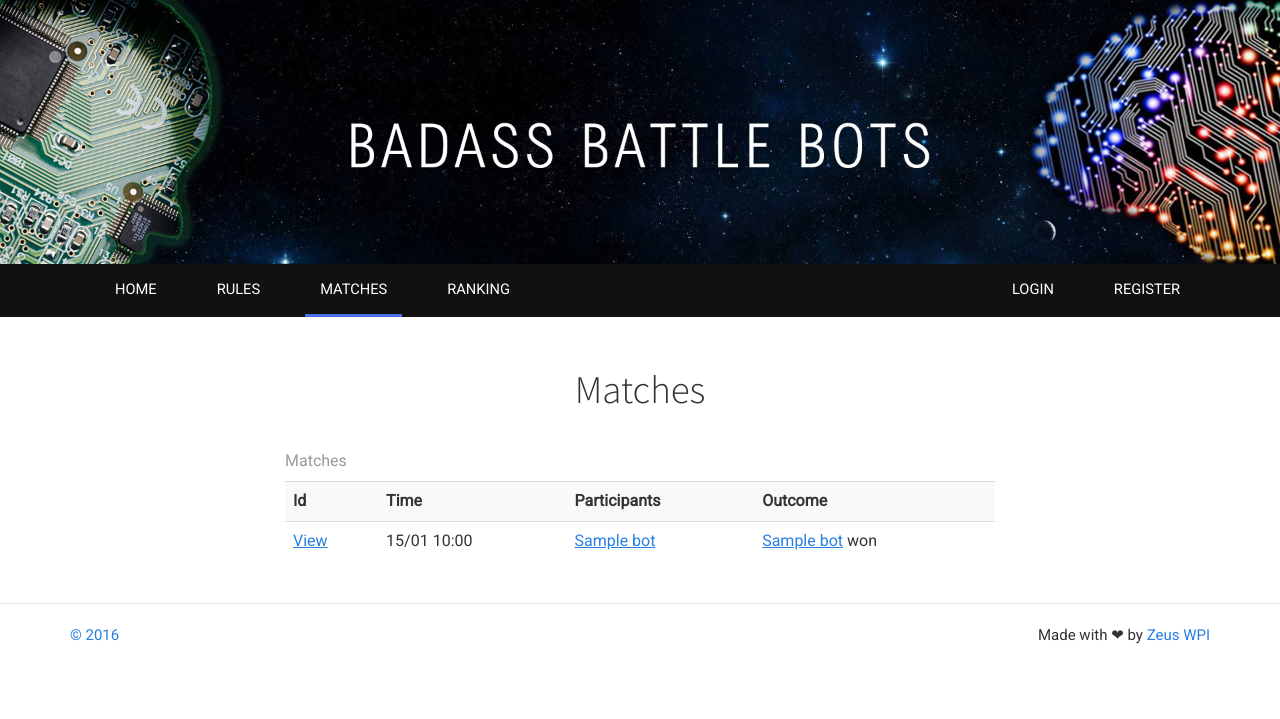
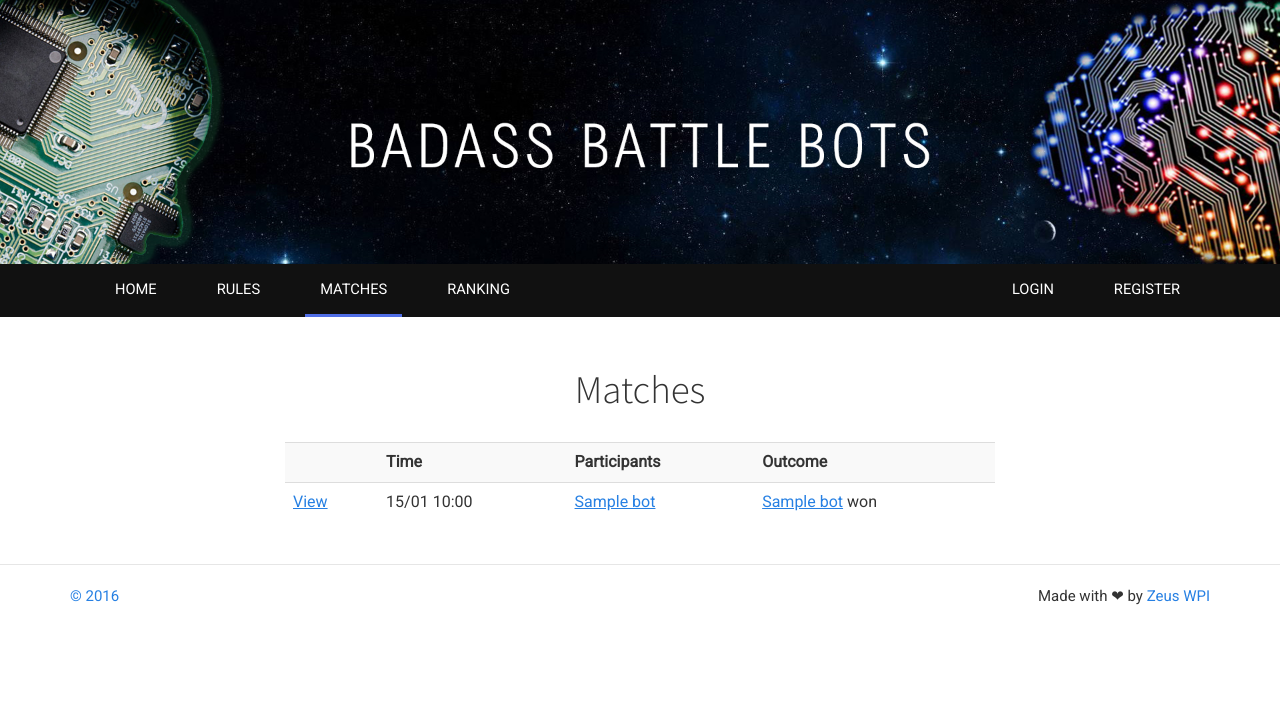
Before and after one commit to ZeusWPI/aichallenge, a Flask app: page /matches/ in a window 1280 px wide. Shown: the top 719 px of the page. Run offline with Flask 2, Linux system fonts and the light colour scheme; tables that the repository leaves empty hold one stand-in row (values such as "Sample post"); parts of the project's set-up code (start-up, migrations or seed data) failed here and were passed over; some libraries are stand-ins or nearby versions.

Commit message:
This is my last commit, I promise

```diff
--- a/battlebots/web/templates/matches.html
+++ b/battlebots/web/templates/matches.html
@@ -8,9 +8,8 @@
     </h1>
 
     <table class="table table-striped table-hover">
-    <caption>Matches</caption>
       <tr>
-        <th>Id</th>
+        <th></th>
         <th>Time</th>
         <th>Participants</th>
         <th>Outcome</th>
```
